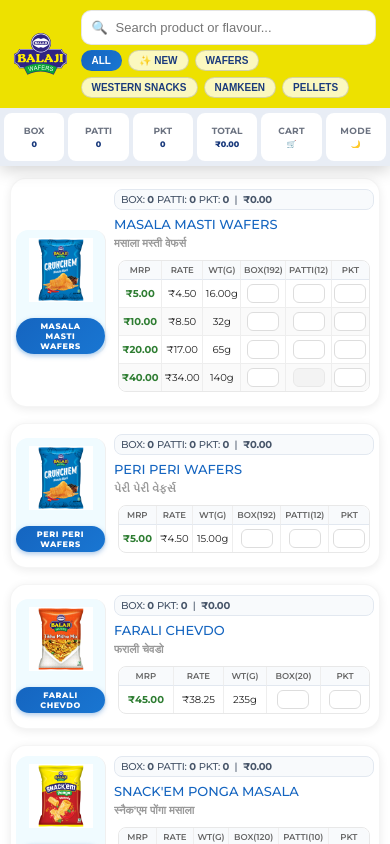
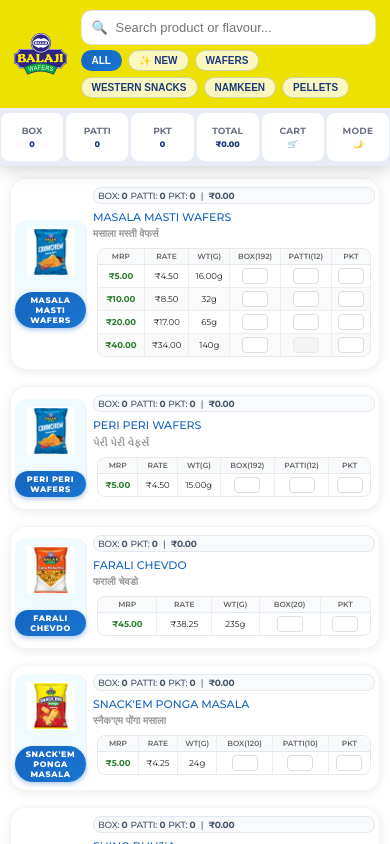
Before and after one commit to kevit-sunay-devaliya/New-Balaji-Web-view, an Angular app: page /order in a window 390 px wide. Shown: the top 844 px of the page. Built offline with nearby package versions, Linux system fonts and the light colour scheme.

Commit message:
new changes

```diff
--- a/src/app/components/header/header.component.css
+++ b/src/app/components/header/header.component.css
@@ -350,7 +350,7 @@
   }
 
   .chip-label {
-    font-size: 7.5px;
+    font-size: 9px;
     letter-spacing: 0;
   }
 
@@ -360,7 +360,7 @@
   .amt-chip .chip-value,
   .header-chips-row .btn-cart .chip-value,
   .header-chips-row .btn-theme .chip-value {
-    font-size: 9px;
+    font-size: 8.5px;
     max-width: 100%;
     white-space: nowrap;
     overflow: hidden;
@@ -413,14 +413,14 @@
   }
 }
 
-@media (max-width: 360px) {
+@media (max-width: 408px) {
   .header-chips-row {
-    gap: 1px;
+    gap: 4px;
     padding: 5px 1px;
   }
 
   .chip-label {
-    font-size: 7px;
+    font-size: 9px;
   }
 
   .box-chip .chip-value,
@@ -429,6 +429,26 @@
   .amt-chip .chip-value,
   .header-chips-row .btn-cart .chip-value,
   .header-chips-row .btn-theme .chip-value {
-    font-size: 7.5px;
+    font-size: 8px;
   }
 }
+
+@media (max-width: 393px) {
+  .header-chips-row {
+    gap: 3px;
+    padding: 5px 1px;
+  }
+
+  .chip-label {
+    font-size: 9px;
+  }
+
+  .box-chip .chip-value,
+  .patti-chip .chip-value,
+  .pkt-chip .chip-value,
+  .amt-chip .chip-value,
+  .header-chips-row .btn-cart .chip-value,
+  .header-chips-row .btn-theme .chip-value {
+    font-size: 8px;
+  }
+}
--- a/src/app/components/product-card/product-card.component.css
+++ b/src/app/components/product-card/product-card.component.css
@@ -294,7 +294,6 @@
     align-items: flex-start;
     padding: 10px 5px;
     gap: 8px;
-    overflow-x: hidden;
   }
 
   .product-image {
@@ -345,7 +344,6 @@
 
   .product-details {
     min-width: 0;
-    overflow-x: hidden;
   }
 
   table {
@@ -372,3 +370,55 @@
     padding: 3px 1px;
   }
 }
+
+@media (max-width: 393px) {
+  .product-card {
+    padding: 8px 4px;
+    gap: 6px;
+  }
+
+  .product-image {
+    width: 72px;
+    min-width: 72px;
+  }
+
+  .product-image img {
+    width: 64px;
+    height: 64px;
+  }
+
+  .flavor-name {
+    font-size: 11px;
+  }
+
+  .flavor-sub {
+    font-size: 10px;
+    margin-bottom: 4px;
+  }
+
+  .product-total {
+    font-size: 9px;
+    padding: 2px 4px;
+  }
+
+  table {
+    font-size: 8.5px;
+  }
+
+  th {
+    font-size: 7.5px;
+    padding: 3px 1px;
+  }
+
+  td {
+    padding: 3px 1px;
+    font-size: 8.5px;
+  }
+
+  .qty-input {
+    width: 26px;
+    font-size: 8.5px;
+    padding: 2px 1px;
+    border-radius: 4px;
+  }
+}
--- a/src/styles.css
+++ b/src/styles.css
@@ -9,13 +9,12 @@
 body {
   margin: 0;
   padding: 0;
-  overflow-x: hidden;
+  overflow-x: clip;
   width: 100%;
 }
 
 app-root {
   display: block;
-  overflow-x: hidden;
   width: 100%;
 }
 
```
